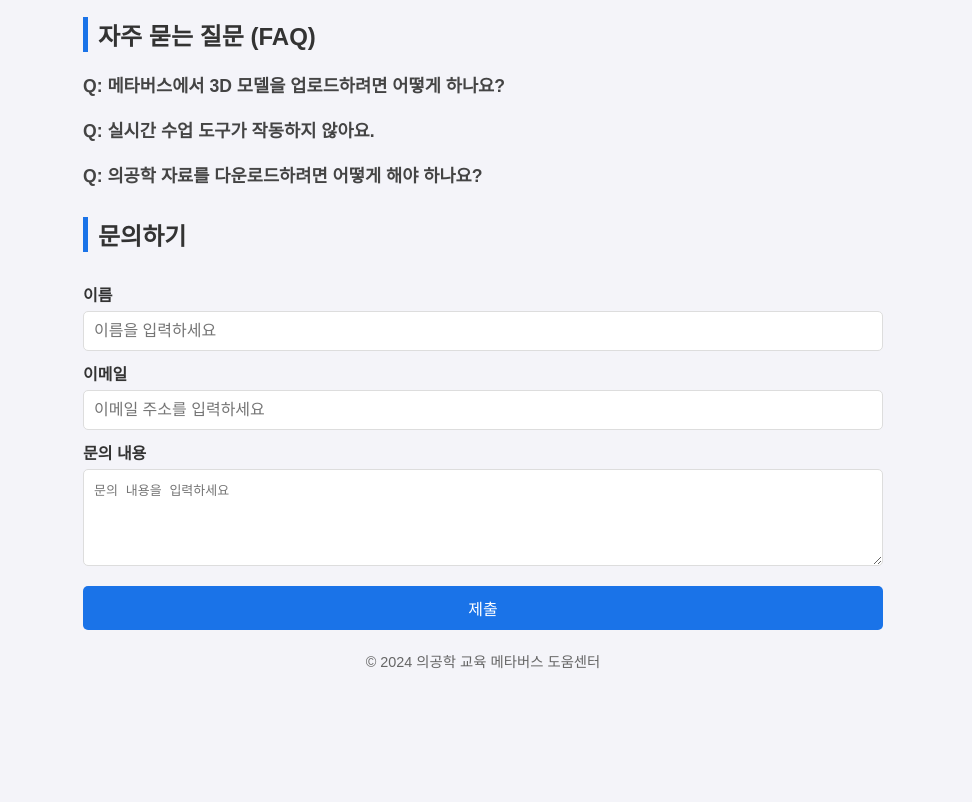
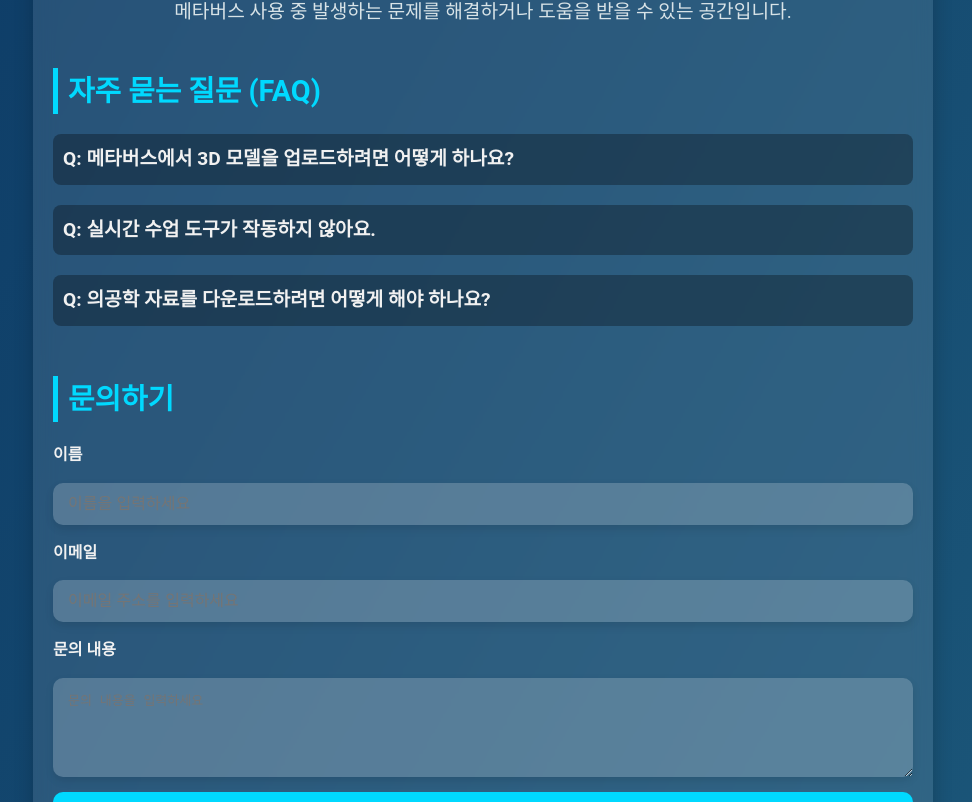
Before and after one commit to 0FunFox0/Help-Center, a plain HTML site: page index.html in a window 1280 px wide. Shown: the part 137-939 px from the top of the page, without its empty margins (157-1129 px from the left). Before the commit the page ends 842 px from the top, so only its background shows below. Drawn offline with Linux system fonts and the light colour scheme.

Commit message:
Update styles.css

```diff
--- a/styles.css
+++ b/styles.css
@@ -1,41 +1,57 @@
+/* Reset 기본 스타일 초기화 */
+* {
+  margin: 0;
+  padding: 0;
+  box-sizing: border-box;
+}
+
 /* 전체 레이아웃 */
 body {
-  font-family: 'Arial', sans-serif;
+  font-family: 'Roboto', sans-serif;
+  line-height: 1.6;
   margin: 0;
-  padding: 0;
-  background-color: #f4f4f9;
-  color: #333;
+  background: linear-gradient(120deg, #0d3b66, #1c587a);
+  color: #f1f1f1;
 }
 
 .container {
-  max-width: 800px;
-  margin: 0 auto;
+  max-width: 900px;
+  margin: 50px auto;
   padding: 20px;
+  background: rgba(255, 255, 255, 0.1);
+  border-radius: 15px;
+  box-shadow: 0px 8px 20px rgba(0, 0, 0, 0.2);
+  backdrop-filter: blur(10px);
 }
 
+/* 헤더 */
 header {
   text-align: center;
-  margin-bottom: 20px;
+  margin-bottom: 40px;
 }
 
 header h1 {
-  color: #1a73e8;
+  font-size: 2.5em;
+  color: #00d9ff;
+  text-shadow: 0 2px 5px rgba(0, 0, 0, 0.3);
 }
 
 header p {
-  font-size: 1.1em;
-  color: #666;
+  font-size: 1.2em;
+  color: #d8e3e7;
 }
 
 /* FAQ 섹션 */
 #faq {
-  margin-bottom: 30px;
+  margin-bottom: 50px;
 }
 
 #faq h2 {
-  border-left: 5px solid #1a73e8;
+  font-size: 1.8em;
+  color: #00d9ff;
+  border-left: 5px solid #00d9ff;
   padding-left: 10px;
-  color: #333;
+  margin-bottom: 20px;
 }
 
 .faq-item {
@@ -43,62 +59,110 @@ header p {
 }
 
 .faq-item h3 {
-  font-size: 1.1em;
-  color: #444;
+  font-size: 1.2em;
+  color: #f1f1f1;
   cursor: pointer;
+  padding: 10px;
+  background: rgba(0, 0, 0, 0.3);
+  border-radius: 8px;
+  transition: background 0.3s ease, transform 0.2s ease;
+}
+
+.faq-item h3:hover {
+  background: rgba(0, 217, 255, 0.3);
+  transform: translateX(10px);
 }
 
 .faq-item p {
-  margin-top: 5px;
-  padding: 5px 10px;
-  background-color: #e8f0fe;
-  border-left: 3px solid #1a73e8;
+  margin-top: 10px;
+  padding: 10px 15px;
+  background: rgba(0, 0, 0, 0.2);
+  border-left: 4px solid #00d9ff;
+  border-radius: 8px;
   display: none;
 }
 
 /* 문의하기 섹션 */
 #contact h2 {
-  border-left: 5px solid #1a73e8;
+  font-size: 1.8em;
+  color: #00d9ff;
+  border-left: 5px solid #00d9ff;
   padding-left: 10px;
-  color: #333;
+  margin-bottom: 20px;
 }
 
 form {
   display: flex;
   flex-direction: column;
+  gap: 15px;
 }
 
 label {
-  margin: 10px 0 5px;
   font-weight: bold;
+  font-size: 1em;
 }
 
 input, textarea {
-  padding: 10px;
-  border: 1px solid #ddd;
-  border-radius: 5px;
+  padding: 12px 15px;
+  border: none;
+  border-radius: 10px;
   font-size: 1em;
+  background: rgba(255, 255, 255, 0.2);
+  color: #f1f1f1;
+  box-shadow: 0px 4px 8px rgba(0, 0, 0, 0.1);
+  outline: none;
+  transition: box-shadow 0.3s ease, background 0.3s ease;
+}
+
+input:focus, textarea:focus {
+  background: rgba(0, 217, 255, 0.3);
+  box-shadow: 0px 4px 12px rgba(0, 217, 255, 0.5);
 }
 
 button {
-  margin-top: 20px;
-  padding: 10px;
-  background-color: #1a73e8;
-  color: #fff;
+  padding: 12px 15px;
   border: none;
-  border-radius: 5px;
+  border-radius: 10px;
+  font-size: 1em;
+  background: #00d9ff;
+  color: #0d3b66;
+  font-weight: bold;
   cursor: pointer;
-  font-size: 1em;
+  transition: background 0.3s ease, transform 0.2s ease;
 }
 
 button:hover {
-  background-color: #155bb5;
+  background: #00bcd4;
+  transform: scale(1.05);
+}
+
+/* 확인 메시지 */
+#response-message {
+  margin-top: 20px;
+  font-size: 1.2em;
+  color: #00ffcc;
+  text-align: center;
 }
 
 /* footer */
 footer {
   text-align: center;
-  margin-top: 20px;
+  margin-top: 40px;
   font-size: 0.9em;
-  color: #666;
+  color: #d8e3e7;
 }
+
+/* 반응형 디자인 */
+@media (max-width: 600px) {
+  .container {
+    padding: 15px;
+  }
+
+  header h1 {
+    font-size: 2em;
+  }
+
+  #faq h2, #contact h2 {
+    font-size: 1.5em;
+  }
+}
```
